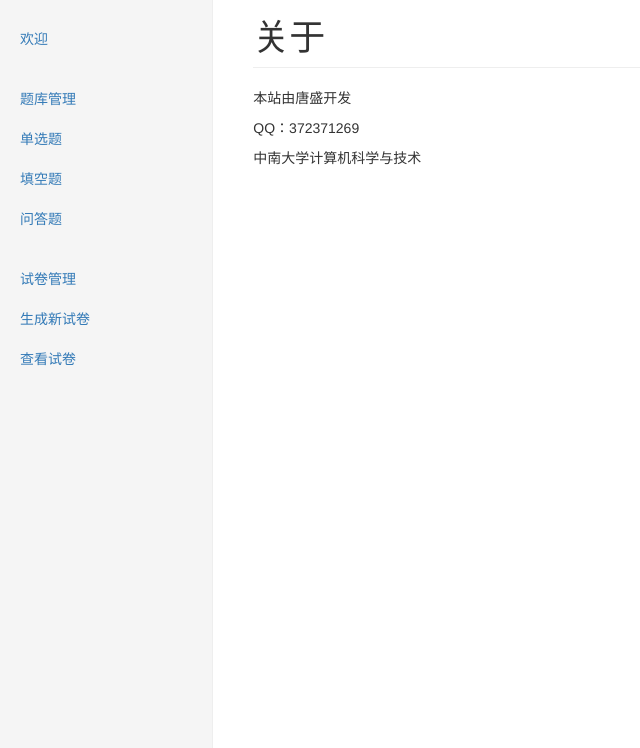
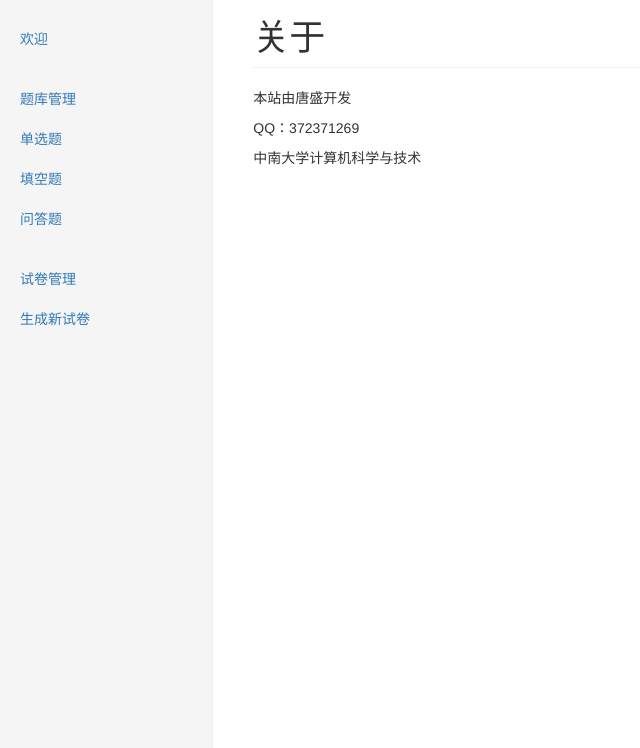
Before and after one commit to ts25504/item-bank, a Flask app: page /about in a window 1280 px wide. Shown: the part 52-800 px from the top of the page, without its empty margins (0-640 px from the left). Run offline with Flask 2, Linux system fonts and the light colour scheme; the visitor is signed in with stand-in values (Sample User, id 1); some libraries are stand-ins or nearby versions.

Commit message:
update..

```diff
--- a/app/templates/base.html
+++ b/app/templates/base.html
@@ -47,7 +47,6 @@
           <ul class="nav nav-sidebar">
             <li><a href="{{ url_for('main.test_papers') }}">试卷管理</a></li>
             <li><a href="{{ url_for('main.generate_test_paper') }}">生成新试卷</a></li>
-            <li><a href="">查看试卷</a></li>
           </ul>
         </div>
         <div class="col-sm-9 col-sm-offset-3 col-md-10 col-md-offset-2 main">
```
Also changed, not shown: requirements.txt (added, +22 -0 lines).
